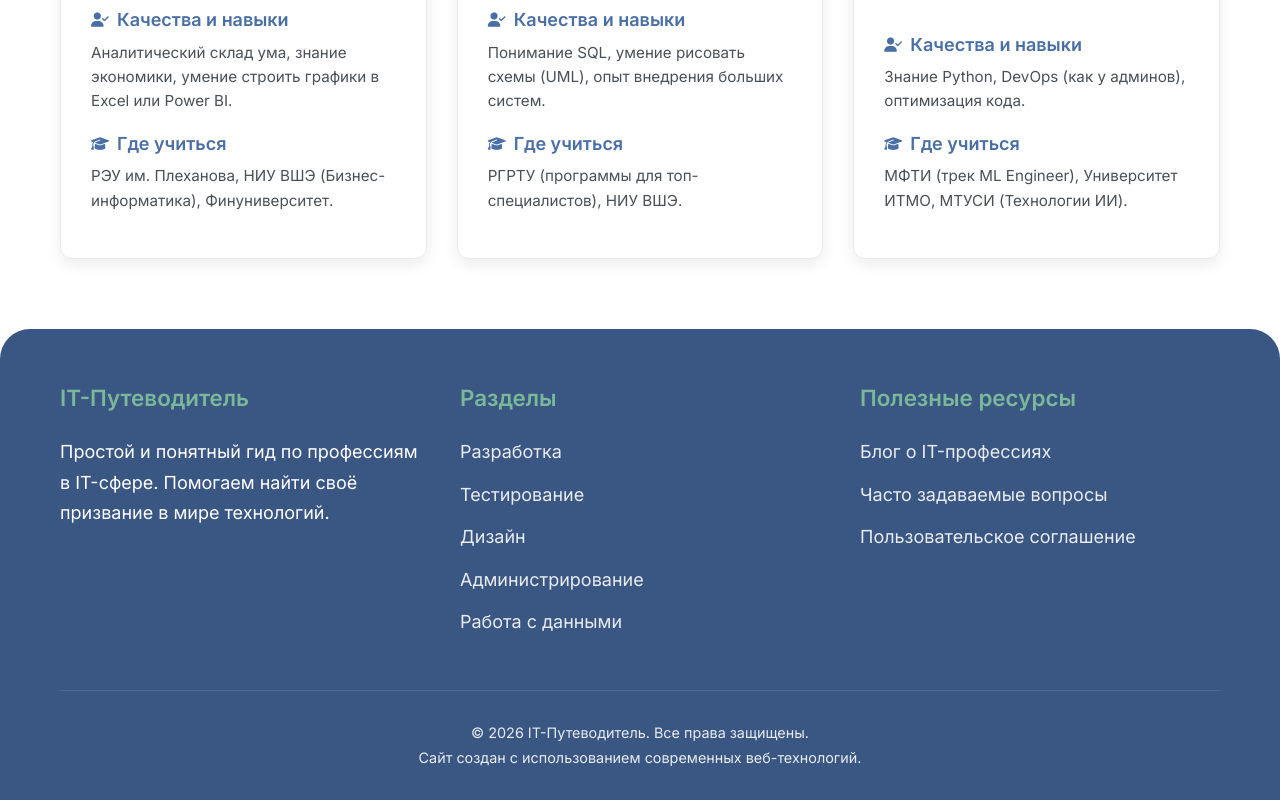
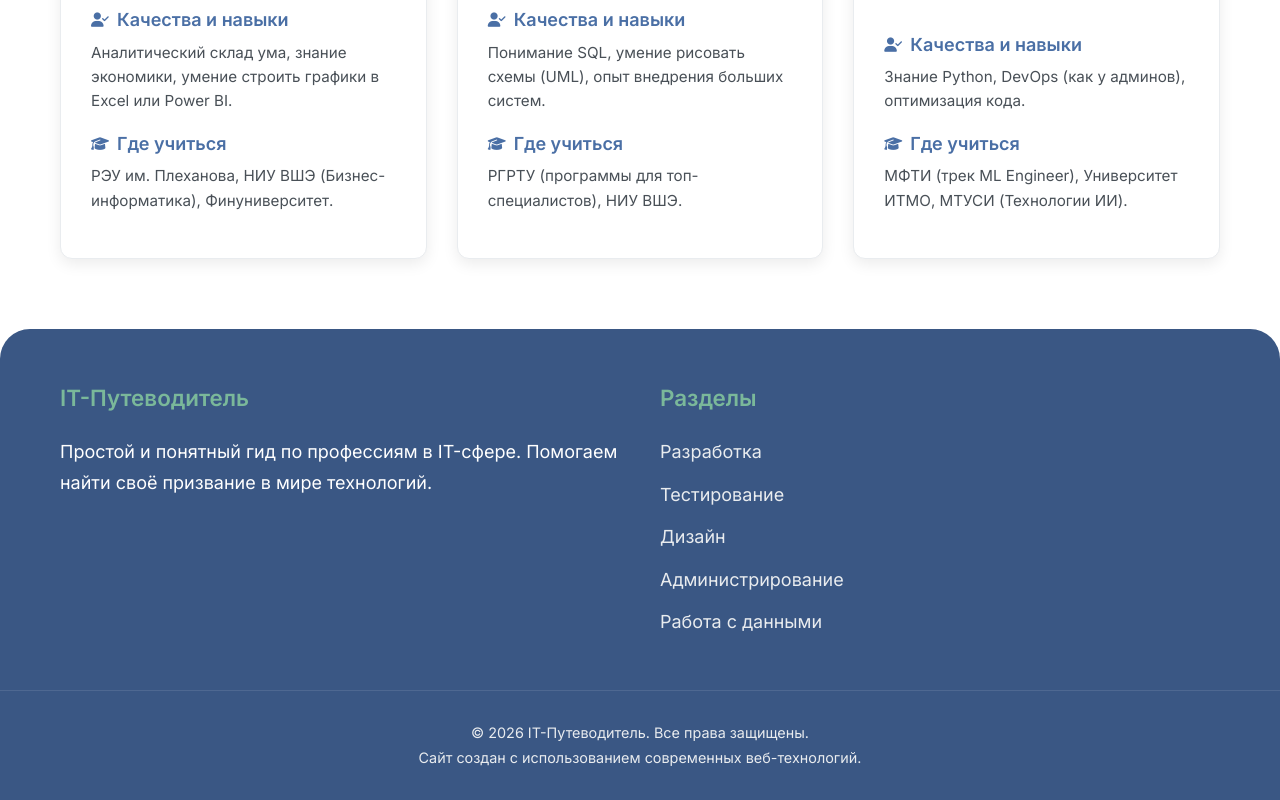
Before and after one commit to Vlad-Esk/IT.github.io, a plain HTML site: page index.html in a window 1280 px wide. Shown: the part 7918-8718 px from the top of the page. Drawn offline with Linux system fonts and the light colour scheme.

Commit message:
Add files via upload

```diff
--- a/index.html
+++ b/index.html
@@ -1137,13 +1137,7 @@
                     </ul>
                 </div>
 
-                <div class="footer-section">
-                    <h3 class="footer-title">Полезные ресурсы</h3>
-                    <ul class="footer-links">
-                        <li><a href="https://mashagpt.ru/blog" target="_blank">Блог о IT-профессиях</a></li>
-                        <li><a href="https://mashagpt.ru/faq" target="_blank">Часто задаваемые вопросы</a></li>
-                        <li><a href="https://mashagpt.ru/payment-policy" target="_blank">Пользовательское соглашение</a></li>
-                    </ul>
+                                    </ul>
                 </div>
             </div>
 
```
